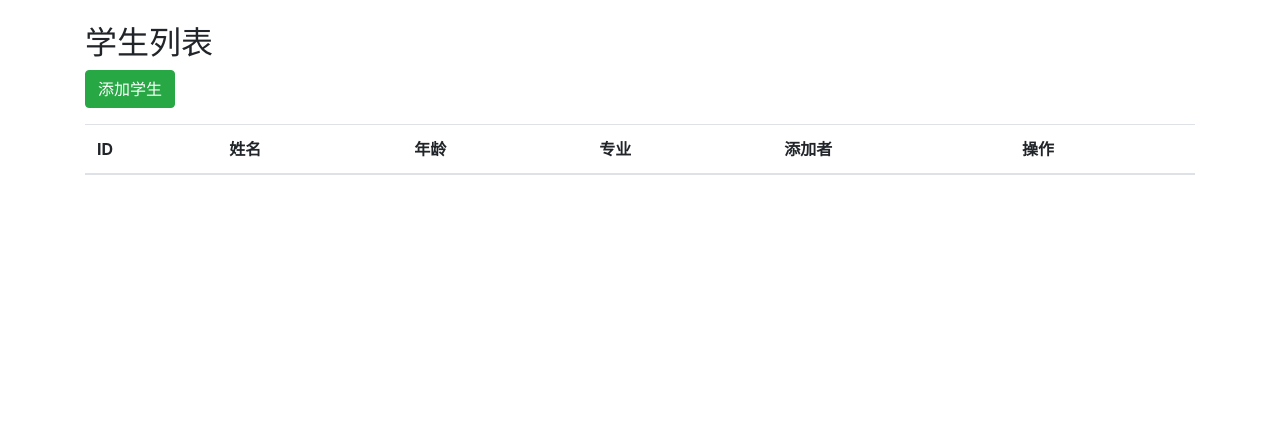
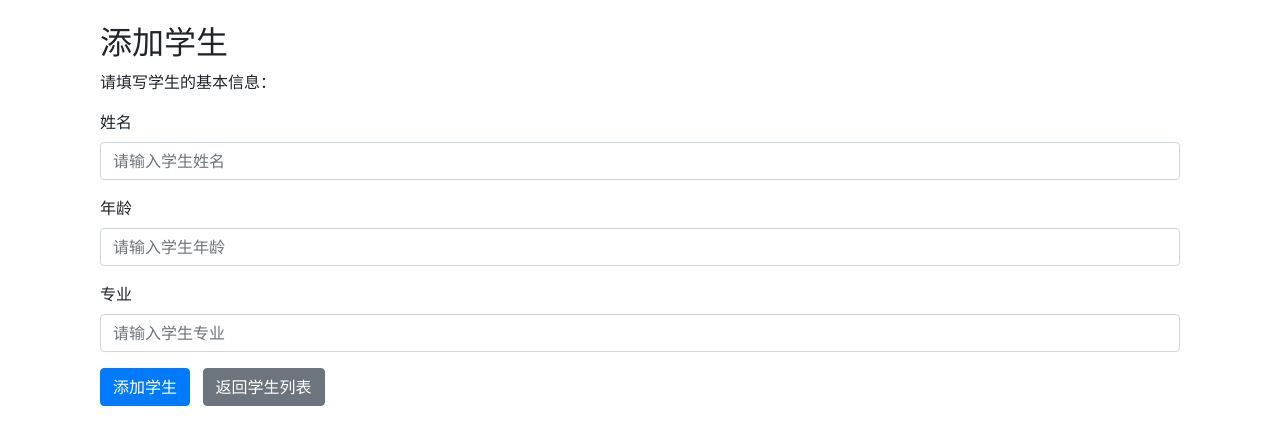
Before and after one commit to roy-pyke/Week1_Day1_P3, a Flask app: page /student/add in a window 1280 px wide. Shown: the part 56-501 px from the top of the page. Run offline with Flask 3, Linux system fonts and the light colour scheme; the visitor is signed in with stand-in values (Sample User, id 1); lists and menus that the app fills with data are empty; some libraries are stand-ins or nearby versions.

Commit message:
3/21 19:17 修复了一点bug

```diff
--- a/app/blueprints/main/__init__.py
+++ b/app/blueprints/main/__init__.py
@@ -1,5 +1,5 @@
 from flask import Blueprint
 
-main = Blueprint('main', __name__, template_folder='templates')
+main = Blueprint('main', __name__)
 
 from . import routes
--- a/app/blueprints/student/routes.py
+++ b/app/blueprints/student/routes.py
@@ -48,7 +48,7 @@ def add_student():
         except Exception as e:
             current_app.logger.error(f"添加学生失败: {e}")
             db.session.rollback()
-            flash("添加学生失败，请稍后再试")
+            flash(f"添加学生失败，请稍后再试: {e}")
     return render_template('student/add_student.html')
 
 
--- a/app/models.py
+++ b/app/models.py
@@ -1,7 +1,7 @@
 from flask_login import UserMixin
 from werkzeug.security import generate_password_hash, check_password_hash
 from sqlalchemy import event
-from .extensions import db
+from .extensions import db, login_manager
 
 
 class User(UserMixin, db.Model):
@@ -23,6 +23,10 @@ class User(UserMixin, db.Model):
 
     def __repr__(self):
         return f'<User {self.username}>'
+
+@login_manager.user_loader
+def load_user(user_id):
+    return User.query.get(int(user_id))
 
 
 class Student(db.Model):
@@ -52,6 +56,10 @@ class Student(db.Model):
 # 监听 added_by 属性的修改事件，确保一旦设置后就不允许修改
 @event.listens_for(Student.added_by, 'set', retval=True, active_history=True)
 def prevent_added_by_update(target, value, oldvalue, initiator):
+    # 如果对象还没有持久化（target.id is None），允许赋值
+    if target.id is None:
+        return value
+    # 对于已经持久化的对象，oldvalue 非空且与新值不同时禁止修改
     if oldvalue is not None and oldvalue != value:
-        raise ValueError("The 'added_by' field is immutable and cannot be modified once set.")
+         raise ValueError("The 'added_by' field is immutable and cannot be modified once set.")
     return value
--- a/templates/student/add_student.html
+++ b/templates/student/add_student.html
@@ -1,35 +1,24 @@
 {% extends "base.html" %}
-{% block title %}学生列表{% endblock %}
+{% block title %}添加学生{% endblock %}
 {% block content %}
-<h2>学生列表</h2>
-<a href="{{ url_for('student.add_student') }}" class="btn btn-success mb-3">添加学生</a>
-<table class="table table-striped">
-  <thead>
-    <tr>
-      <th>ID</th>
-      <th>姓名</th>
-      <th>年龄</th>
-      <th>专业</th>
-      <th>添加者</th>
-      <th>操作</th>
-    </tr>
-  </thead>
-  <tbody>
-    {% for student in students %}
-    <tr>
-      <td>{{ student.id }}</td>
-      <td>{{ student.name }}</td>
-      <td>{{ student.age }}</td>
-      <td>{{ student.major or '' }}</td>
-      <td>{{ student.user.username }}</td>
-      <td>
-        <a href="{{ url_for('student.edit_student', id=student.id) }}" class="btn btn-sm btn-primary">编辑</a>
-        <form method="post" action="{{ url_for('student.delete_student', id=student.id) }}" style="display:inline-block;">
-          <button type="submit" class="btn btn-sm btn-danger" onclick="return confirm('确认删除？');">删除</button>
-        </form>
-      </td>
-    </tr>
-    {% endfor %}
-  </tbody>
-</table>
+<div class="container">
+  <h2 class="mt-4">添加学生</h2>
+  <p>请填写学生的基本信息：</p>
+  <form method="post">
+    <div class="form-group">
+      <label for="name">姓名</label>
+      <input type="text" class="form-control" id="name" name="name" placeholder="请输入学生姓名" required>
+    </div>
+    <div class="form-group">
+      <label for="age">年龄</label>
+      <input type="number" class="form-control" id="age" name="age" placeholder="请输入学生年龄" required>
+    </div>
+    <div class="form-group">
+      <label for="major">专业</label>
+      <input type="text" class="form-control" id="major" name="major" placeholder="请输入学生专业">
+    </div>
+    <button type="submit" class="btn btn-primary">添加学生</button>
+    <a href="{{ url_for('student.student_list') }}" class="btn btn-secondary ml-2">返回学生列表</a>
+  </form>
+</div>
 {% endblock %}
```
Also changed, not shown: app/__init__.py (+6 -1 lines), instance/students.db (added).
